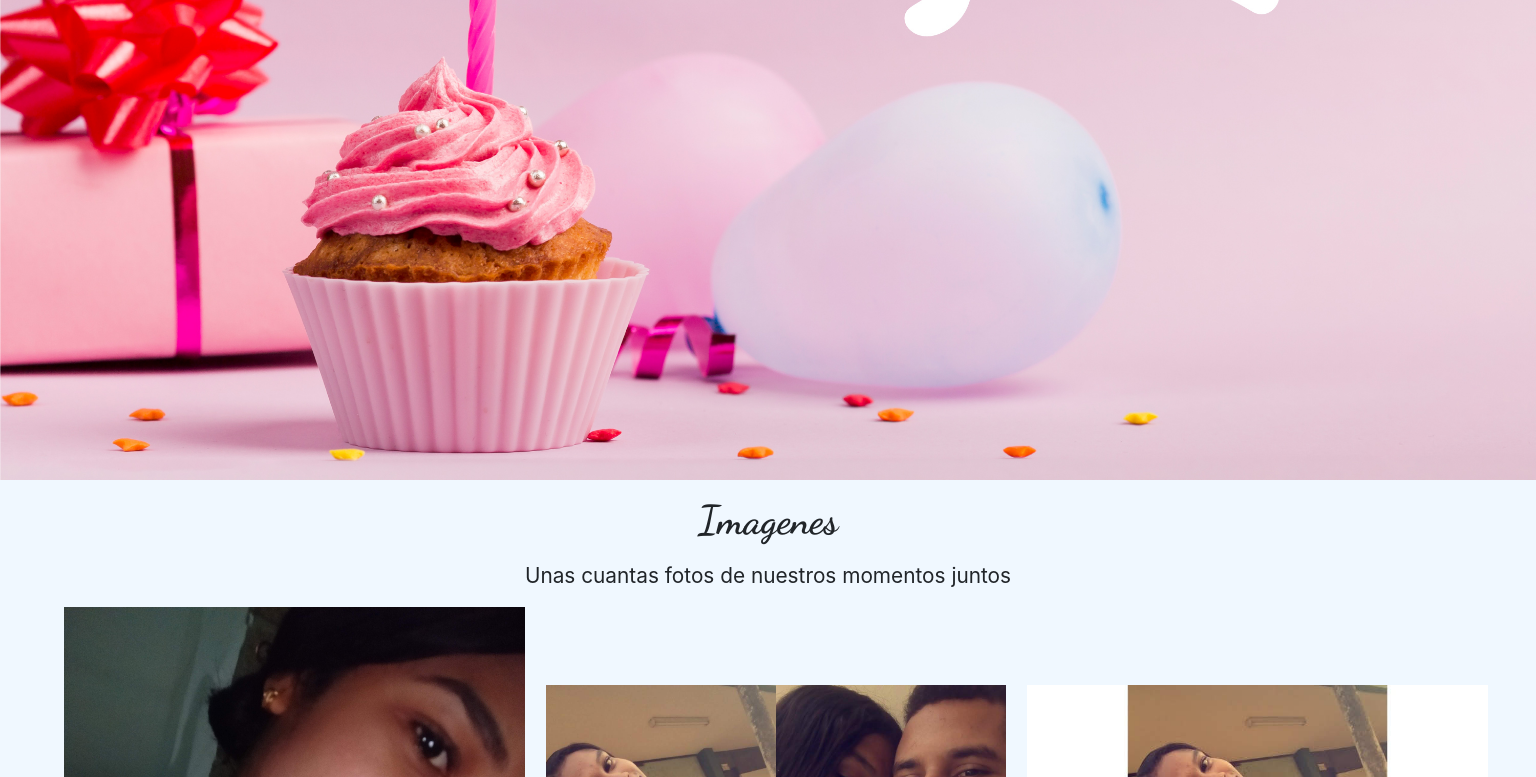
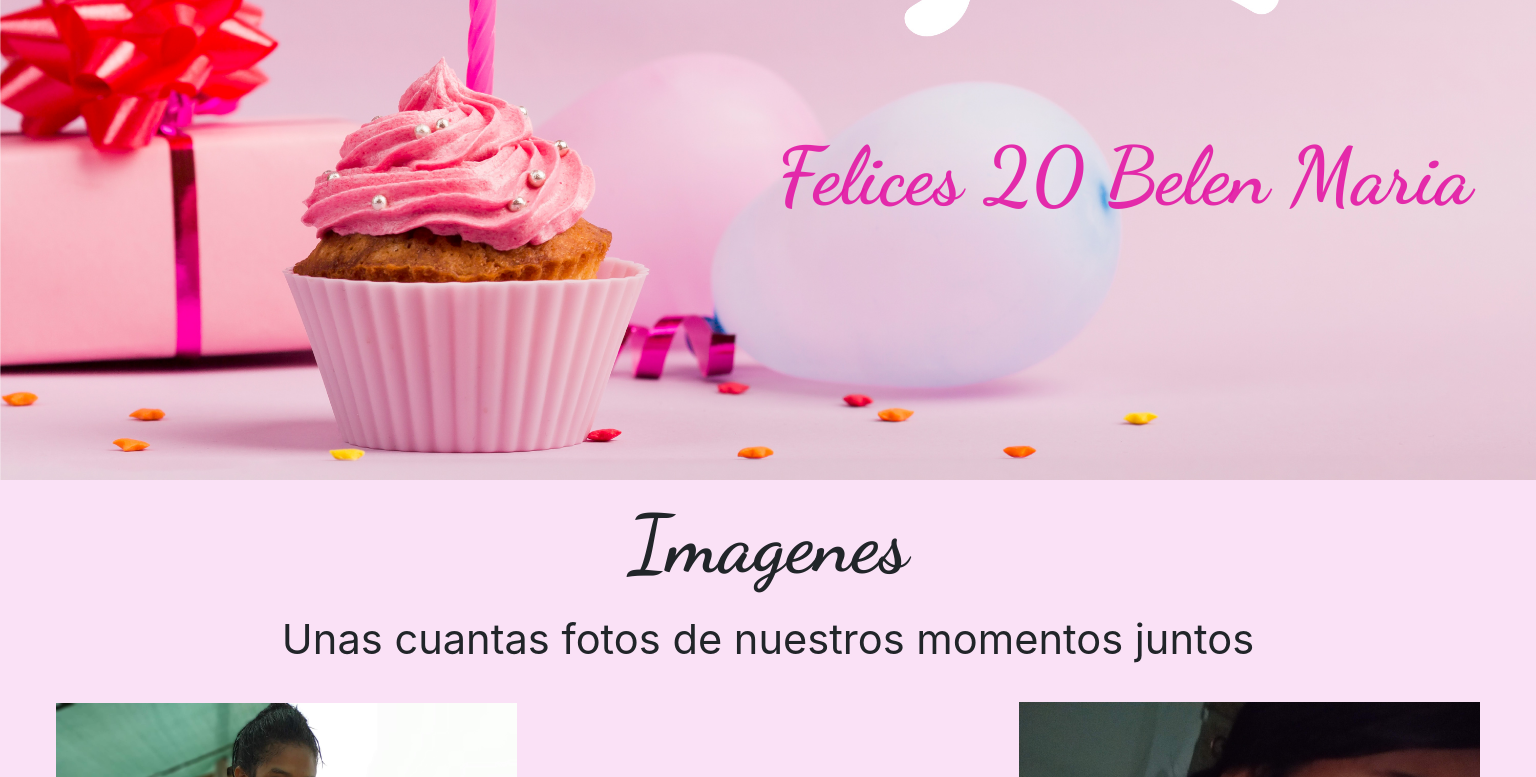
Before and after one commit to decodev-front/cumple.com, a plain HTML site: page index.html in a window 1536 px wide. Shown: the part 480-1257 px from the top of the page. Drawn offline with nearby package versions, Linux system fonts and the light colour scheme.

Commit message:
Animacion del titulo en el header

```diff
--- a/css/style.css
+++ b/css/style.css
@@ -11,9 +11,46 @@
     font-weight: bold !important;
 }
 
+.titulo-animado{
+    color: rgba(226, 24, 165, 0.904);
+    font-weight: 700;
+    font-size: 1.3rem;
+}
+
+@media screen and (min-width:768px){
+    .titulo-animado{
+        font-size: 3rem;
+    }
+}
+
+
+@media screen and (min-width:1024px){
+    .titulo-animado{
+        font-size: 4rem;
+    }
+}
+
+@media screen and (min-width:1440px){
+    .titulo-animado{
+        font-size: 5rem;
+    }
+}
+
 img {
     max-width: 30% !important;
-    margin-left: 1rem;
+    margin: 1rem .5rem;
+}
+
+@media screen and (min-width:1024px){
+    .main-principal .encabezado h3{
+        font-size: 4rem;
+    }
+}
+
+@media screen and (min-width:1440px){
+    .main-principal .encabezado h3{
+        font-size: 5rem;
+    }
 }
 
 
@@ -48,10 +85,36 @@ header {
     }
 }
 
+header h3{
+    position: absolute;
+    top: 9rem;
+    right: 1rem;
+}
+
+@media screen and (min-width:768px){
+    header h3{
+        top: 18rem;
+        right: 2rem;
+    }
+}
+
+@media screen and (min-width:1024px){
+    header h3{
+        top: 32rem;
+    }
+}
+
+@media screen and (min-width:1440px){
+    header h3{
+        top: 38rem;
+        right: 4rem;
+    }
+}
+
 
 /* Main Principal */
 .main-principal {
-    background-color: #f0f8ff;
+    background-color: #f1a5e556;
     padding-top: 1rem;
     text-align: center;
 }
@@ -60,7 +123,31 @@ header {
     font-size: 2.5rem;
 }
 
+@media screen and (min-width:1024px){
+    .main-principal .encabezado h3{
+        font-size: 4rem;
+    }
+}
+
+@media screen and (min-width:1440px){
+    .main-principal .encabezado h3{
+        font-size: 5rem;
+    }
+}
+
 .main-principal .encabezado p{
     font-size: 1.3rem;
     margin: 1rem;
 }
+
+@media screen and (min-width:1024px){
+    .main-principal .encabezado p{
+        font-size: 2rem;
+    }
+}
+
+@media screen and (min-width:1440px){
+    .main-principal .encabezado p{
+        font-size: 2.6rem;
+    }
+}
--- a/index.html
+++ b/index.html
@@ -8,10 +8,13 @@
     <link rel="stylesheet" href="https://stackpath.bootstrapcdn.com/bootstrap/4.5.0/css/bootstrap.min.css" integrity="sha384-9aIt2nRpC12Uk9gS9baDl411NQApFmC26EwAOH8WgZl5MYYxFfc+NcPb1dKGj7Sk" crossorigin="anonymous">
     <link href="https://fonts.googleapis.com/css2?family=Dancing+Script:wght@700&display=swap" rel="stylesheet">
     <link href="https://fonts.googleapis.com/css2?family=Quicksand:wght@600&display=swap" rel="stylesheet">
+    <link rel="stylesheet" href="https://cdnjs.cloudflare.com/ajax/libs/animate.css/4.0.0/animate.min.css"/>
 </head>
 <body>
 
     <header>
+        <!-- animate__animated animate__zoomInDown -->
+        <h3 class="animate__animated animate__zoomInDown tipo-letraA titulo-animado" >Felices 20 Belen Maria </h3>
     </header>
     <main class="main-principal">
         <div class="encabezado">
@@ -19,6 +22,8 @@
             <p class="tipo-letraB" >Unas cuantas fotos de nuestros momentos juntos</p>
         </div>
         <div class="coleccion">
+            <img src="img/foto14.jpg" class="imagenes" alt="">
+            <img src="img/foto15.jpg" class="imagenes" alt="">
             <img src="img/foto1.jpg" class="imagenes" alt="">
             <img src="img/foto2.jpg" class="imagenes" alt="">
             <img src="img/foto3.jpg" class="imagenes" alt="">
@@ -32,8 +37,6 @@
             <img src="img/foto11.jpg" class="imagenes" alt="">
             <img src="img/foto12.jpg" class="imagenes" alt="">
             <img src="img/foto13.jpg" class="imagenes" alt="">
-            <img src="img/foto14.jpg" class="imagenes" alt="">
-            <img src="img/foto15.jpg" class="imagenes" alt="">
             <img src="img/foto16.jpg" class="imagenes" alt="">
             <img src="img/foto17.jpg" class="imagenes" alt="">
             <img src="img/foto18.jpg" class="imagenes" alt="">
```
